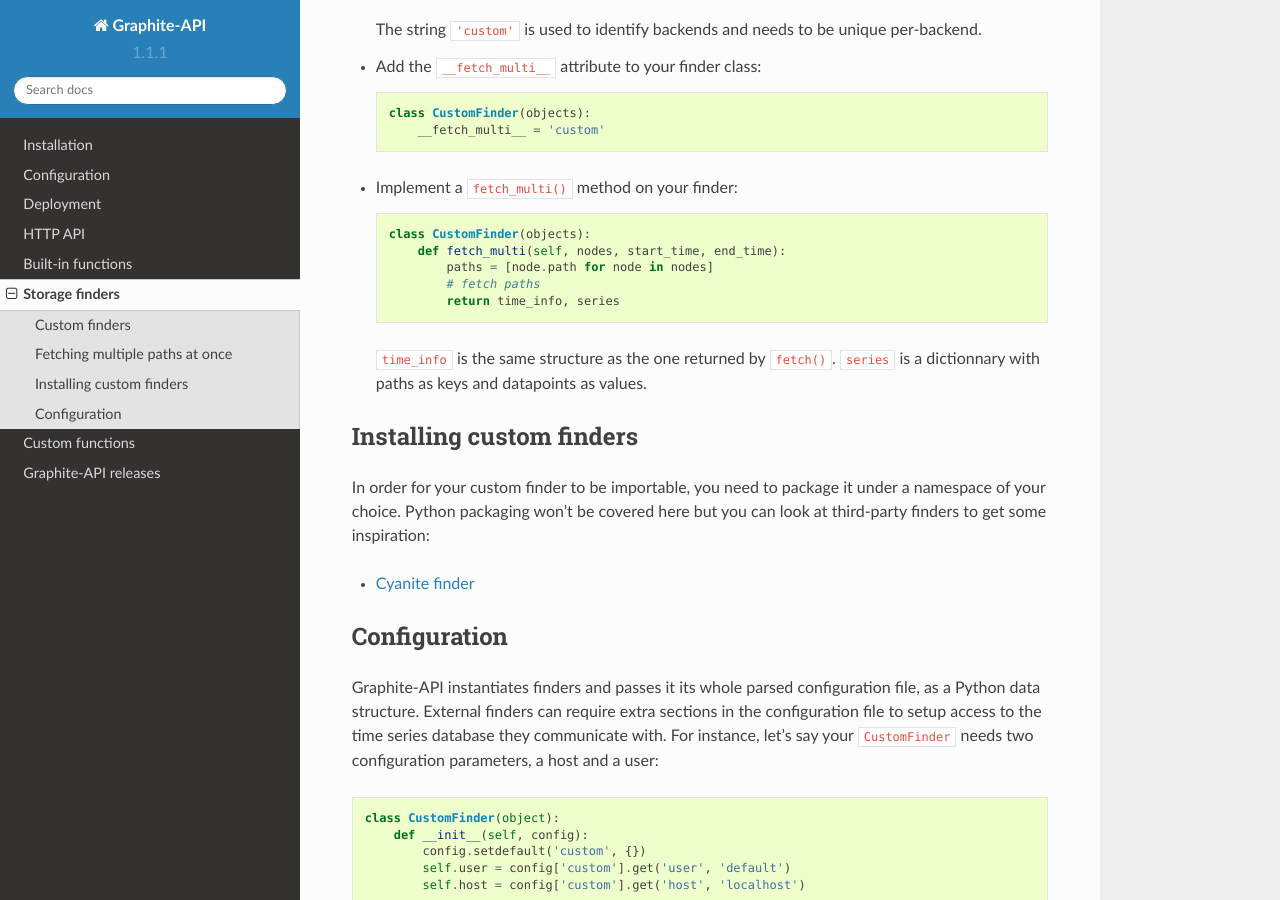
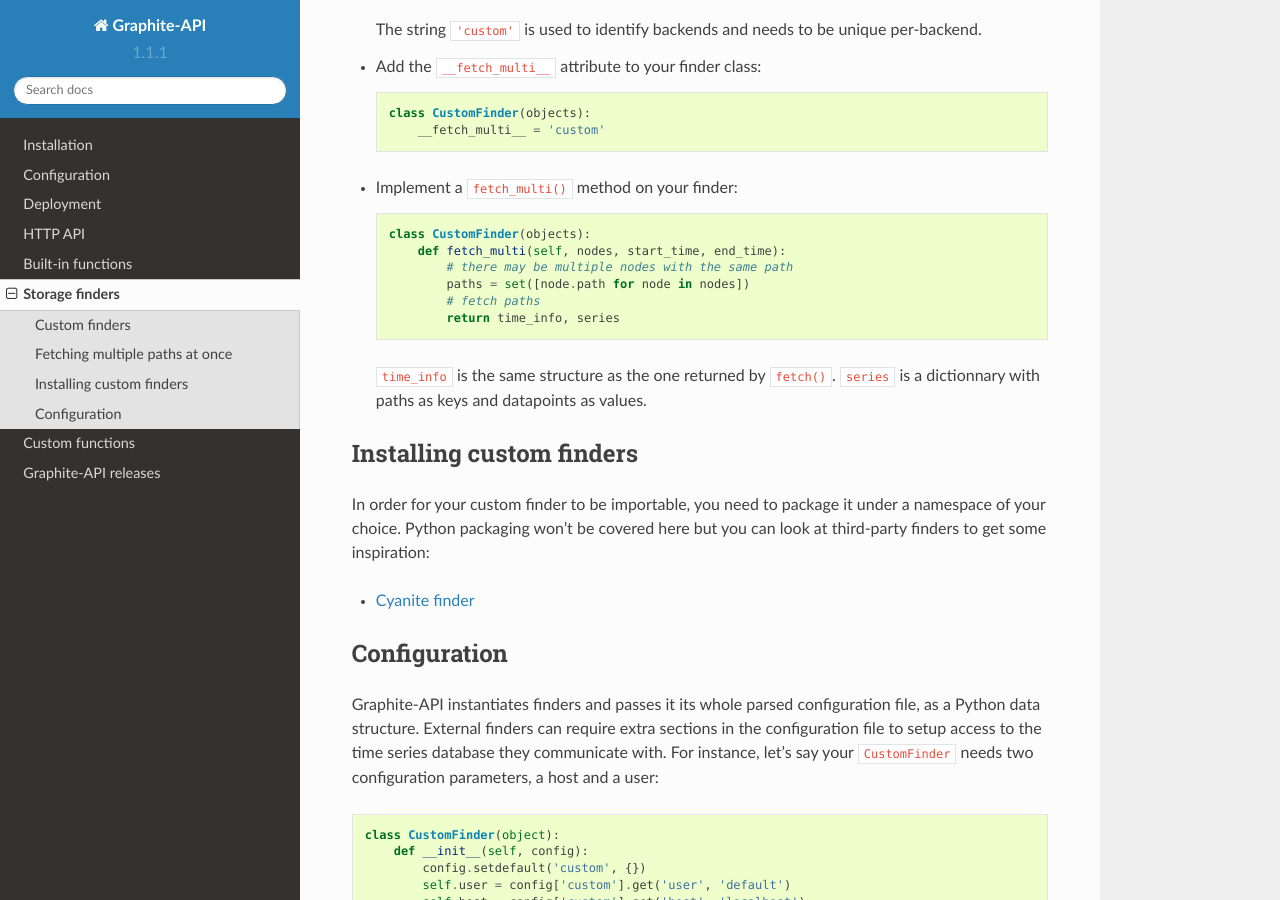
Before and after one commit to brutasse/graphite-api, a Sphinx documentation site: the page built from docs/finders.rst, in a window 1280 px wide and 900 px high, scrolled down 1946 px. Built offline with Sphinx 7.4.7 and the Read the Docs theme 2.0.0, drawn with Linux system fonts in a browser that asks for light colours.

Commit message:
Add note to docs on duplication of paths in fetch_multi

```diff
--- a/docs/finders.rst
+++ b/docs/finders.rst
@@ -111,7 +111,8 @@
 
       class CustomFinder(objects):
           def fetch_multi(self, nodes, start_time, end_time):
-              paths = [node.path for node in nodes]
+              # there may be multiple nodes with the same path
+              paths = set([node.path for node in nodes])
               # fetch paths
               return time_info, series
 
```
